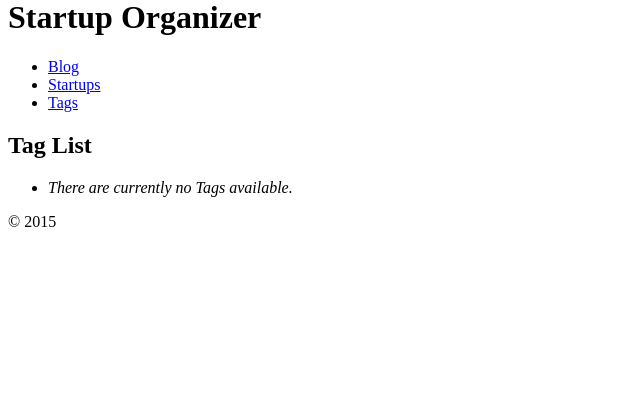
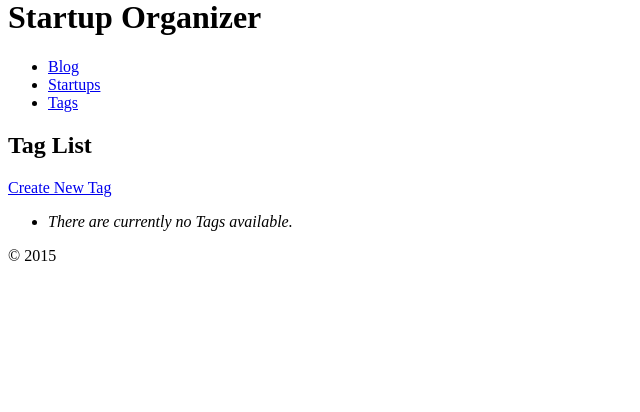
Before and after one commit to raq929/django-tutorial, a Django app: page /tag/ in a window 1280 px wide. Shown: the part 22-434 px from the top of the page, without its empty margins (0-640 px from the left). Run offline with Django 3.2, Linux system fonts and the light colour scheme; data that the repository does not hold is empty.

Commit message:
Create basic template/view for tag form.

```diff
--- a/organizer/templates/organizer/tag_list.html
+++ b/organizer/templates/organizer/tag_list.html
@@ -6,6 +6,10 @@
 
 {% block content%}
   <h2>Tag List</h2>
+  <div>
+    <a href="{% url 'organizer_tag_create' %}">
+      Create New Tag</a>
+  </div>
   <ul>
    {% for tag in tag_list %}
       <li>
--- a/organizer/urls.py
+++ b/organizer/urls.py
@@ -1,7 +1,7 @@
 from django.conf.urls import url
 
 from .views import (
-  startup_detail, startup_list, tag_detail, tag_list)
+  startup_detail, startup_list, tag_detail, tag_create, tag_list)
 
 urlpatterns = [
   url(r'^startup/$',
@@ -13,6 +13,9 @@
   url(r'^tag/$',
     tag_list,
     name='organizer_tag_list'),
+  url(r'^tag/create/$',
+    tag_create,
+    name='organizer_tag_create'),
   url(r'^tag/(?P<slug>[\w\-]+)/$',
     tag_detail,
     name='organizer_tag_detail'),
--- a/organizer/views.py
+++ b/organizer/views.py
@@ -1,9 +1,10 @@
 from django.shortcuts import (
-  get_object_or_404, render)
+  get_object_or_404, redirect, render)
 from django.template import Context, loader
 
 from django.http.response import HttpResponse
 from .models import Startup, Tag
+from .forms import TagForm
 
 def tag_list(request):
   return render(
@@ -17,6 +18,19 @@
     'organizer/tag_detail.html',
     { 'tag': tag })
 
+def tag_create(request):
+  if request.method == 'POST':
+    form = TagForm(request.POST)
+    if form.is_valid():
+      new_tag = form.save()
+      return redirect(new_tag)
+  else:
+    form = TagForm()
+  return render(
+    request,
+    'organizer/tag_form.html',
+    { 'form': form  })
+
 def startup_list(request):
   return render(
     request,
```
Also changed, not shown: organizer/templates/organizer/tag_form.html (added, +21 -0 lines).
